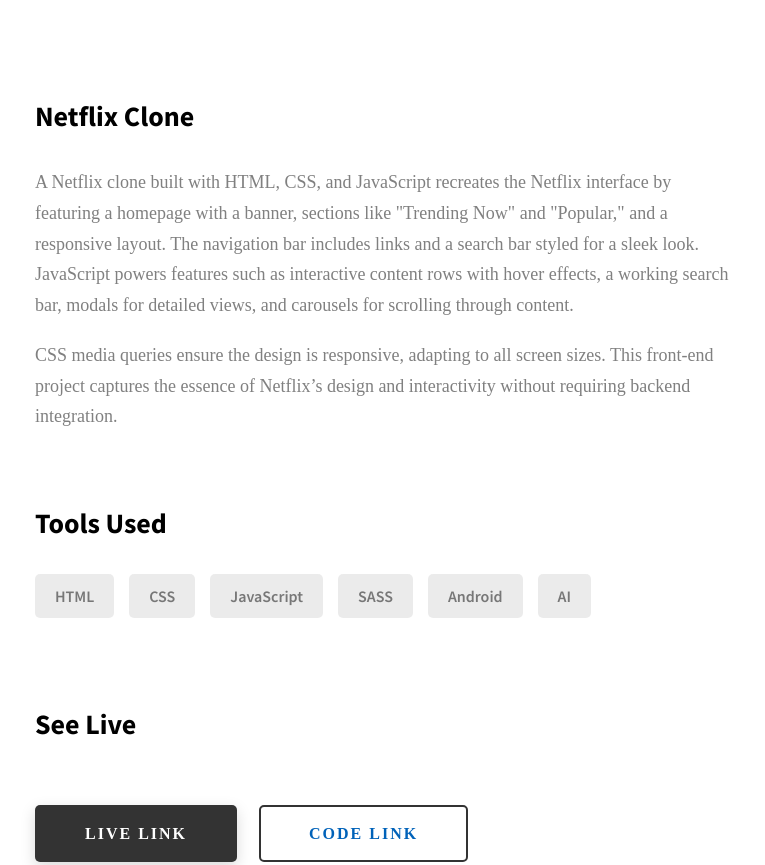
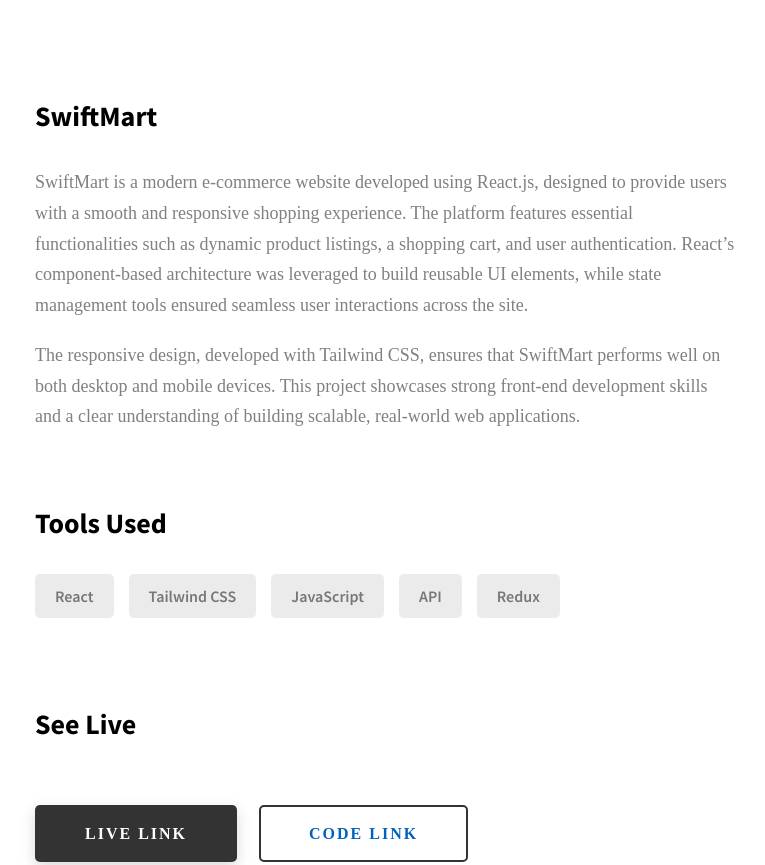
Before and after one commit to Chirag-Tank1971/Chirag-s_Portfolio, a plain HTML site: page project-1.html in a window 1280 px wide. Shown: the part 1314-2179 px from the top of the page, without its empty margins (255-1020 px from the left). Drawn offline with Linux system fonts and the light colour scheme.

Commit message:
Update project-1.html

```diff
--- a/project-1.html
+++ b/project-1.html
@@ -84,14 +84,14 @@
     </header>
     <section class="project-cs-hero">
       <div class="project-cs-hero__content">
-        <h1 class="heading-primary">Netflix Clone</h1>
+        <h1 class="heading-primary">SwiftMart</h1>
         <div class="project-cs-hero__info">
           <p class="text-primary">
-            This page contains the case study of Netflix Clone Website which includes the Project Overview, Tools Used and Live Links to the official product.
+            This page contains the case study of  SwiftMart Website which includes the Project Overview, Tools Used and Live Links to the official product.
           </p>
         </div>
         <div class="project-cs-hero__cta">
-          <a href="./Projects/Netflix-Clone/index.html" class="btn btn--bg" target="_blank">Live Link</a>
+          <a href="https://ecommerce-website-kr4b.vercel.app/" class="btn btn--bg" target="_blank">Live Link</a>
         </div>
       </div>
     </section>
@@ -107,35 +107,34 @@
           </div>
           <div class="project-details__content-main">
             <div class="project-details__desc">
-              <h3 class="project-details__content-title">Netflix Clone</h3>
+              <h3 class="project-details__content-title">SwiftMart</h3>
               <p class="project-details__desc-para">
-                A Netflix clone built with HTML, CSS, and JavaScript recreates the Netflix interface by featuring a homepage with a banner, sections like "Trending Now" and "Popular," and a responsive layout. The navigation bar includes links and a search bar styled for a sleek look. JavaScript powers features such as interactive content rows with hover effects, a working search bar, modals for detailed views, and carousels for scrolling through content.
+                SwiftMart is a modern e-commerce website developed using React.js, designed to provide users with a smooth and responsive shopping experience. The platform features essential functionalities such as dynamic product listings, a shopping cart, and user authentication. React’s component-based architecture was leveraged to build reusable UI elements, while state management tools ensured seamless user interactions across the site.
               </p>
               <p class="project-details__desc-para">
-                CSS media queries ensure the design is responsive, adapting to all screen sizes. This front-end project captures the essence of Netflix’s design and interactivity without requiring backend integration.
+                The responsive design, developed with Tailwind CSS, ensures that SwiftMart performs well on both desktop and mobile devices. This project showcases strong front-end development skills and a clear understanding of building scalable, real-world web applications.
               </p>
             </div>
             <div class="project-details__tools-used">
               <h3 class="project-details__content-title">Tools Used</h3>
               <div class="skills">
-                <div class="skills__skill">HTML</div>
-                <div class="skills__skill">CSS</div>
+                <div class="skills__skill">React</div>
+                <div class="skills__skill">Tailwind CSS</div>
                 <div class="skills__skill">JavaScript</div>
-                <div class="skills__skill">SASS</div>
-                <div class="skills__skill">Android</div>
-                <div class="skills__skill">AI </div>
+                <div class="skills__skill">API</div>
+                <div class="skills__skill">Redux</div>
               </div>
             </div>
             <div class="project-details__links">
               <h3 class="project-details__content-title">See Live</h3>
               <a
-                href="./Projects/Netflix-Clone/index.html"
+                href="https://ecommerce-website-kr4b.vercel.app/"
                 class="btn btn--med btn--theme project-details__links-btn"
                 target="_blank"
                 >Live Link</a
               >
               <a
-                href="https://github.com/Chirag-Tank1971/Netflix-Clone"
+                href="https://github.com/Chirag-Tank1971/Ecommerce_website.git"
                 class="btn btn--med btn--theme-inv project-details__links-btn"
                 target="_blank"
                 >Code Link</a
```
